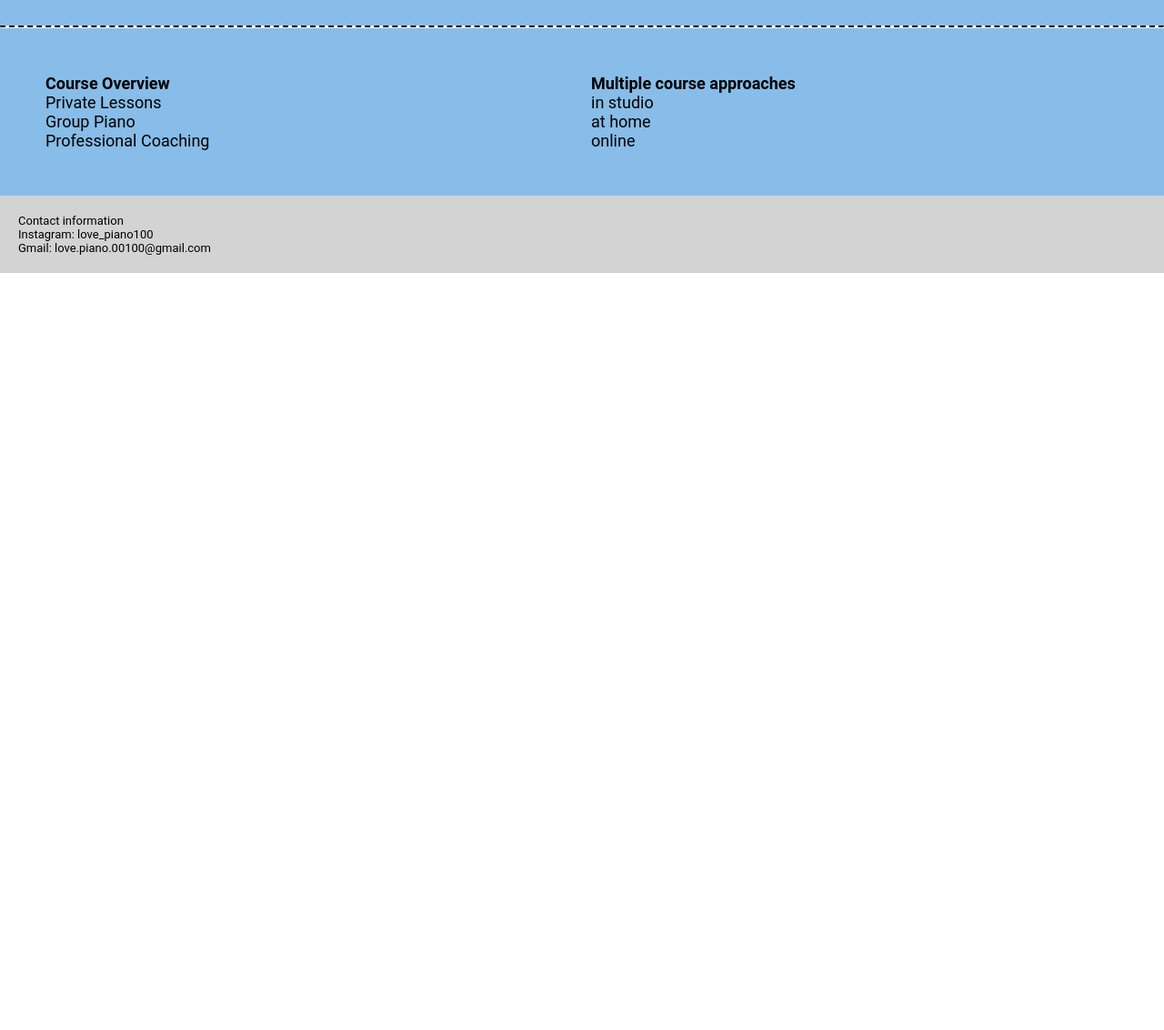
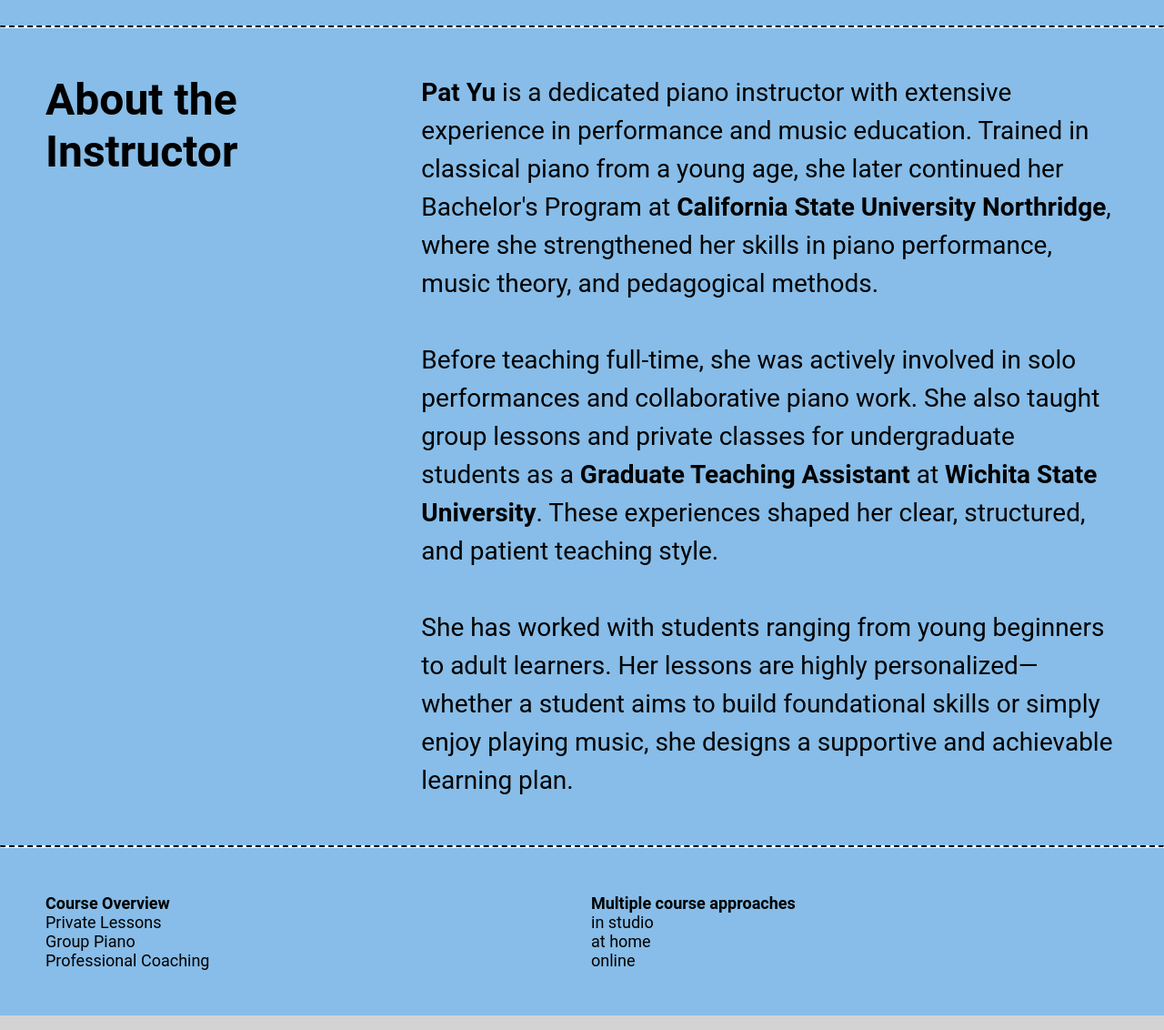
Before and after one commit to Akiyama-13/piano-studio-site, a plain HTML site: page index.html in a window 1280 px wide. Shown: the part 1085-2217 px from the top of the page at 91% size. Before the commit the page ends 1385 px from the top, so only its background shows below. Drawn offline with Linux system fonts and the light colour scheme.

Commit message:
增加教师简介

```diff
--- a/index.html
+++ b/index.html
@@ -19,32 +19,28 @@ body {
     align-items: center;
     color: white;
     font-family: 'Courier New', monospace;
-    font-size: 78px; /* 改为78 */
+    font-size: 78px;
     font-weight: bold;
     font-style: italic;
     text-align: center;
 }
 
-/* 第二屏：蓝色背景，左文字右直接图片 */
+/* 第二屏 */
 .section {
     display: flex;
-    background-color: #87bde8; /* 天蓝色背景 */
+    background-color: #87bde8;
     color: black;
     padding: 50px;
     align-items: flex-start;
     gap: 20px;
 }
-
 .section .text {
     flex: 1;
-    font-size: 36px; /* 放大到36 */
+    font-size: 36px;
 }
-
-/* 右半屏直接显示图片 */
 .section .image-box {
     flex: 1;
 }
-
 .section .image-box img {
     width: 100%;
     height: auto;
@@ -52,13 +48,36 @@ body {
     border-radius: 8px;
 }
 
-/* 分界线 */
+/* 虚线分隔线 */
 .divider {
-    border-top: 2px dashed black; /* 黑色虚线 */
-    margin: 0; /* 紧贴上下内容 */
+    border-top: 2px dashed black;
+    margin: 0;
 }
 
-/* 第三屏：两列文本 */
+/* 第三屏（新增教师简介） */
+.instructor-section {
+    display: flex;
+    background-color: #87bde8; /* 保持同色背景 */
+    padding: 50px;
+    color: black;
+    gap: 30px;
+}
+
+/* 教师简介左标题 */
+.instructor-title {
+    flex: 1;
+    font-size: 48px;
+    font-weight: bold;
+}
+
+/* 教师简介内容 */
+.instructor-text {
+    flex: 2;
+    font-size: 28px;
+    line-height: 1.5;
+}
+
+/* 第四屏（原第三屏）：课程介绍 */
 .section-two {
     display: flex;
     background-color: #87bde8;
@@ -71,14 +90,11 @@ body {
     flex: 1;
     font-size: 18px;
 }
-.section-two .left b {
-    font-weight: bold; /* Course Overview 粗体 */
-}
-.section-two .right b {
+.section-two .left b, .section-two .right b {
     font-weight: bold;
 }
 
-/* 第四屏：页脚 */
+/* 页脚 */
 .footer {
     background-color: #d3d3d3;
     padding: 20px;
@@ -105,10 +121,36 @@ body {
     </div>
 </div>
 
-<!-- 分界线 -->
+<!-- 虚线 1 -->
 <hr class="divider">
 
-<!-- 第三屏 -->
+<!-- 第三屏（教师简介） -->
+<div class="instructor-section">
+    <div class="instructor-title">
+        <b>About the Instructor</b>
+    </div>
+
+    <div class="instructor-text">
+        <b>Pat Yu</b> is a dedicated piano instructor with extensive experience in performance and music education.
+        Trained in classical piano from a young age, she later continued her Bachelor's Program at
+        <b>California State University Northridge</b>, where she strengthened her skills in piano performance, music theory,
+        and pedagogical methods.<br><br>
+
+        Before teaching full-time, she was actively involved in solo performances and collaborative piano work. She also taught
+        group lessons and private classes for undergraduate students as a
+        <b>Graduate Teaching Assistant</b> at <b>Wichita State University</b>. These experiences shaped her clear, structured,
+        and patient teaching style.<br><br>
+
+        She has worked with students ranging from young beginners to adult learners. Her lessons are highly personalized—
+        whether a student aims to build foundational skills or simply enjoy playing music,
+        she designs a supportive and achievable learning plan.
+    </div>
+</div>
+
+<!-- 虚线 2（新增，放教师简介与课程介绍之间） -->
+<hr class="divider">
+
+<!-- 第四屏（课程介绍） -->
 <div class="section-two">
     <div class="left">
         <b>Course Overview</b><br>
@@ -124,7 +166,7 @@ body {
     </div>
 </div>
 
-<!-- 第四屏：页脚 -->
+<!-- 页脚 -->
 <div class="footer">
     Contact information<br>
     Instagram: love_piano100<br>
```
